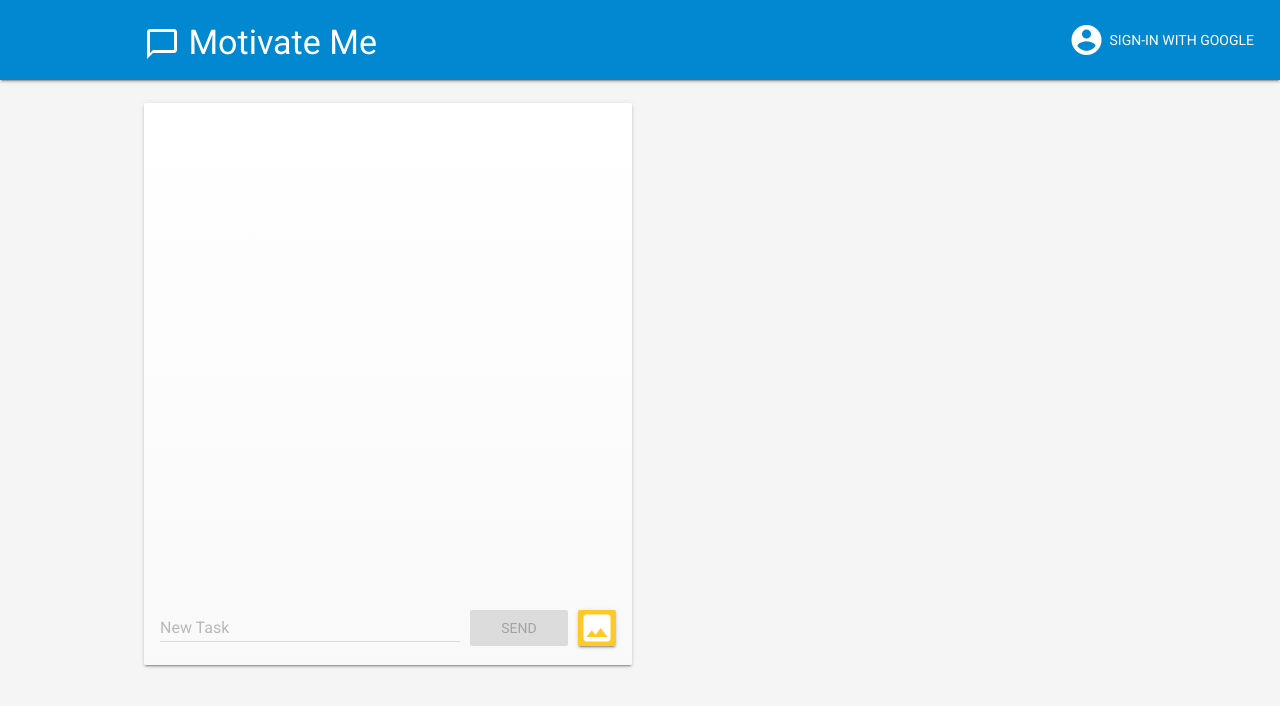
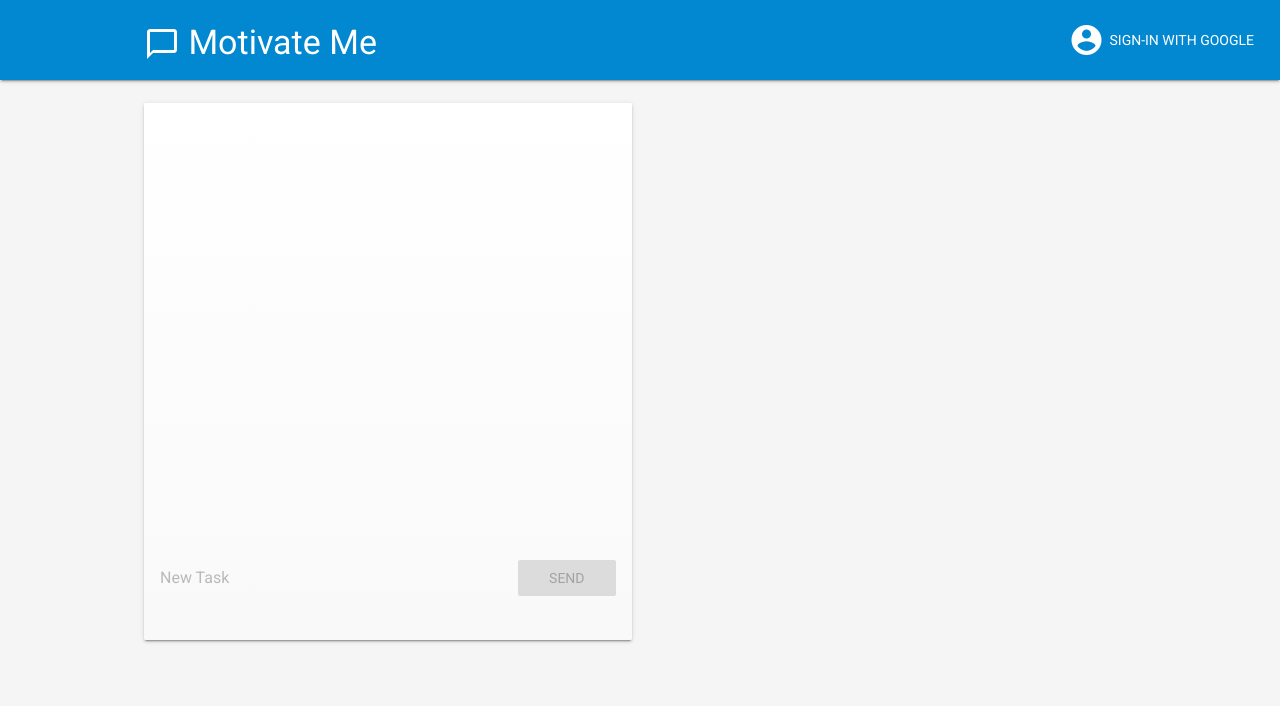
Before and after one commit to raymond-yuan/motivateme, a plain HTML site: page web-start/index.html in a window 1280 px wide. Drawn offline with nearby package versions, Linux system fonts and the light colour scheme; no server answers.

Commit message:
CSS updates to date

```diff
--- a/web-start/styles/main.css
+++ b/web-start/styles/main.css
@@ -19,7 +19,7 @@ html, body {
 }
 main, #messages-card {
   height: 100%;
-  padding-bottom: 0;
+  padding-bottom: 25px;
 }
 #messages-card-container {
   height: calc(100% - 150px);
@@ -102,21 +102,20 @@ main, #messages-card {
 #message-form {
   display: flex;
   flex-direction: row;
-  width: calc(100% - 48px);
+  width: calc(100% - 0px);
   float: left;
-}
-#image-form {
-  display: flex;
-  flex-direction: row;
-  width: 48px;
-  float: right;
 }
 #message-form .mdl-textfield {
   width: calc(100% - 100px);
 }
-#message-form button, #image-form button {
+#message-form button {
   width: 100px;
   margin: 15px 0 0 10px;
+}
+
+#message-form input {
+  width: 125px;
+  margin: 25px 5px 0 10px;
 }
 .mdl-card {
   min-height: 0;
@@ -125,6 +124,8 @@ main, #messages-card {
   background: linear-gradient(white, #f9f9f9);
   justify-content: space-between;
 }
+
+
 #user-container {
   position: absolute;
   display: flex;
@@ -153,14 +154,7 @@ main, #messages-card {
   padding-right: 10px;
   padding-left: 20px;
 }
-#image-form #submitImage {
-  width: auto;
-  padding: 0 6px 0 1px;
-  min-width: 0;
-}
-#image-form #submitImage .material-icons {
-  top: -1px;
-}
+
 .message img {
   max-width: 300px;
   max-height: 200px;
```
